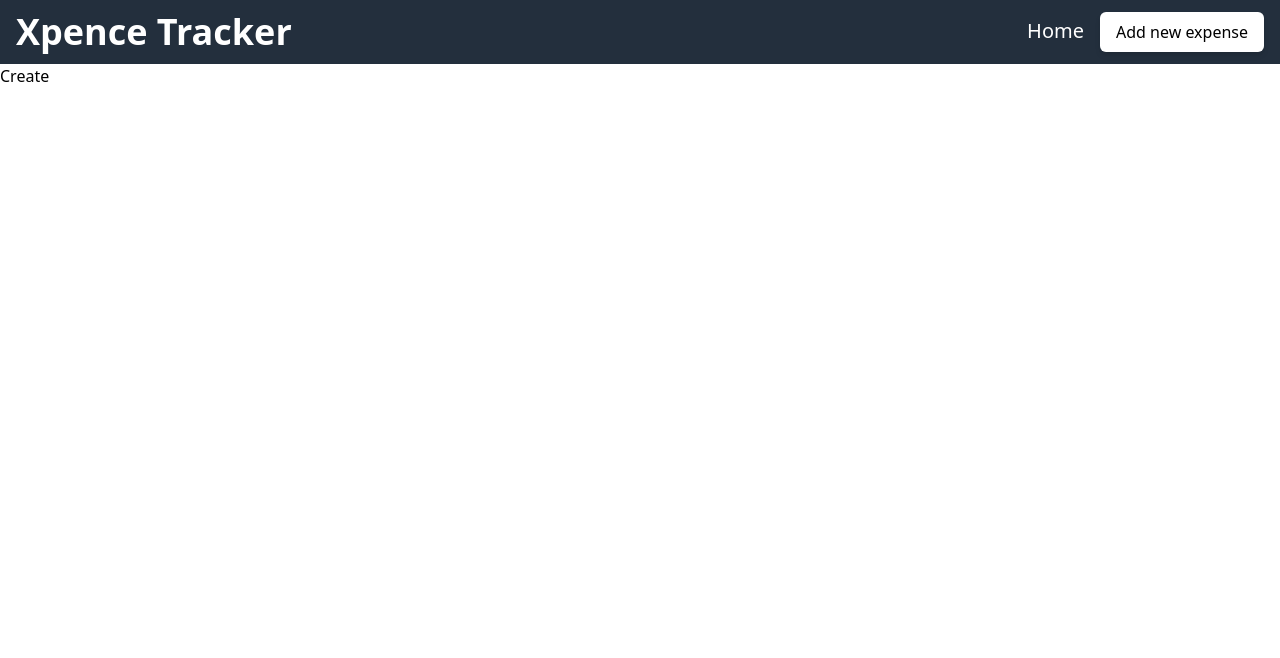
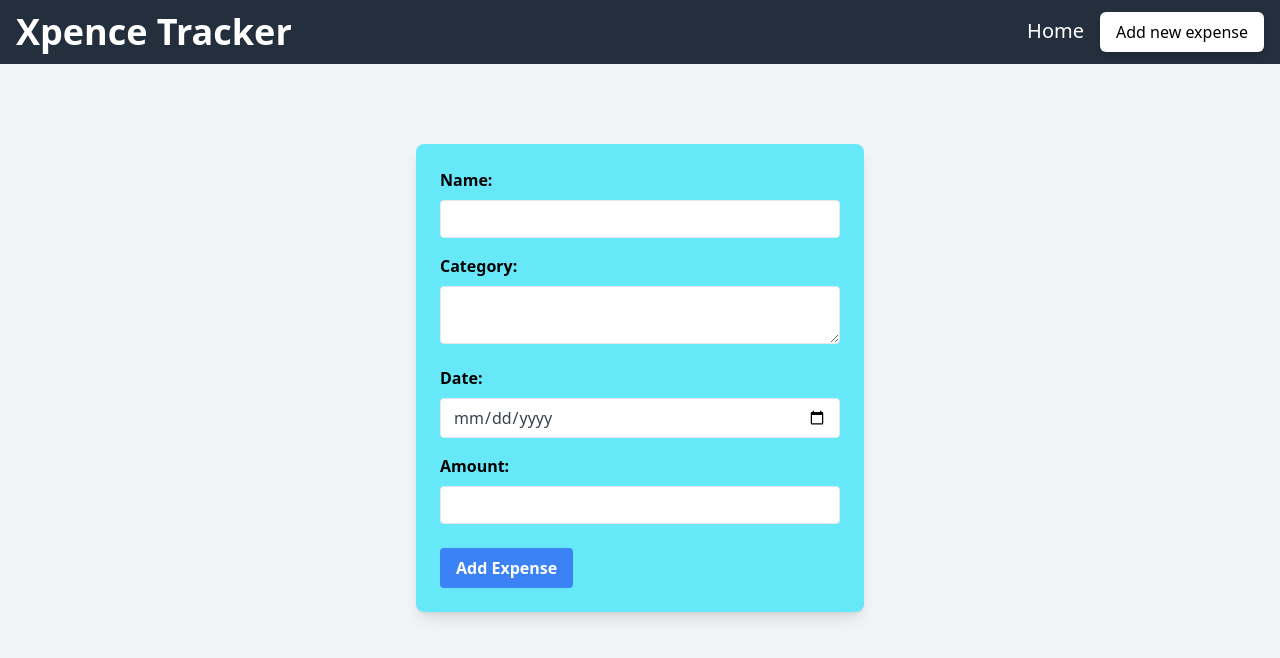
Before and after one commit to Ahad1317/XpenseTracker, a React (Create React App) app: page /create in a window 1280 px wide. Shown: the top 658 px of the page. Built offline with nearby package versions, Linux system fonts and the light colour scheme.

Commit message:
:sparkles: creation added

```diff
--- a/src/App.js
+++ b/src/App.js
@@ -12,7 +12,7 @@ function App() {
         <h1 className="text-white font-bold lg:text-4xl">Xpence Tracker</h1>
         </div>
         <div className="flex items-center">
-        <Link to="/" className="text-white text-xl hover:text-gray-300 mr-4 border-b-2 border-transparent hover:border-white">Home</Link>
+        <Link to="/" className="text-white lg:text-xl hover:text-gray-300 mr-4 border-b-2 border-transparent hover:border-white">Home</Link>
         <Link to="/create" className="bg-white text-primary-500 rounded-md py-2 px-4 shadow-md hover:bg-cyan-500 hover:text-white">Add new expense</Link>
         </div>
       </nav>
--- a/src/pages/Create.js
+++ b/src/pages/Create.js
@@ -1,7 +1,90 @@
+import { useState } from "react"
+import supabase from "../config/supabaseClient"
+import { useNavigate } from "react-router-dom"
+
 const Create = () => {
+  const navigate = useNavigate()
+  const [name, setName] = useState('')
+  const [category, setCategory] = useState('')
+  const [date, setDate] = useState('')
+  const [amount, setAmount] = useState('')
+  const [formError, setFormError] = useState(null)
+
+  const handleSubmit = async (e) => {
+    e.preventDefault()
+
+    if (!name || !category || !date || !amount) {
+      setFormError('Fill every field !!')
+      return
+    }
+
+    const { data, error } = await supabase
+      .from('xpense')
+      .insert([{ name, category, date, amount }])
+
+    if (error) {
+      console.log(error)
+      setFormError('Fill correctly !!')
+    }
+    if (data) {
+      console.log(data)
+      setFormError(null)
+      navigate('/')
+    }
+  }
+
   return (
-    <div className="createPage">
-      <h2>Create</h2>
+    <div className="createPage bg-gray-100 min-h-screen pt-20 px-10 lg:px-auto">
+      <form onSubmit={handleSubmit} className="max-w-md mx-auto bg-cyan-300 rounded-lg shadow-lg p-6">
+        <div className="mb-4">
+          <label htmlFor="name" className="block text-black font-bold mb-2">Name:</label>
+          <input
+            type="text"
+            id="name"
+            value={name}
+            onChange={(e) => setName(e.target.value)}
+            className="appearance-none border rounded w-full py-2 px-3 text-gray-700 leading-tight focus:outline-none focus:shadow-outline"
+          />
+        </div>
+
+        <div className="mb-4">
+          <label htmlFor="category" className="block text-black font-bold mb-2">Category:</label>
+          <textarea
+            id="category"
+            value={category}
+            onChange={(e) => setCategory(e.target.value)}
+            className="appearance-none border rounded w-full py-2 px-3 text-gray-700 leading-tight focus:outline-none focus:shadow-outline"
+          />
+        </div>
+
+        <div className="mb-4">
+          <label htmlFor="date" className="block text-black font-bold mb-2">Date:</label>
+          <input
+            type="date"
+            id="date"
+            value={date}
+            onChange={(e) => setDate(e.target.value)}
+            className="appearance-none border rounded w-full py-2 px-3 text-gray-700 leading-tight focus:outline-none focus:shadow-outline"
+          />
+        </div>
+
+        <div className="mb-6">
+          <label htmlFor="amount" className="block text-black font-bold mb-2">Amount:</label>
+          <input
+            type="number"
+            id="amount"
+            value={amount}
+            onChange={(e) => setAmount(e.target.value)}
+            className="appearance-none border rounded w-full py-2 px-3 text-black leading-tight focus:outline-none focus:shadow-outline"
+          />
+        </div>
+
+        <button className="bg-blue-500 hover:bg-blue-700 text-white font-bold py-2 px-4 rounded focus:outline-none focus:shadow-outline" type="submit">
+          Add Expense
+        </button>
+
+        {formError && <p className="error">{formError}</p>}
+      </form>
     </div>
   )
 }
```
